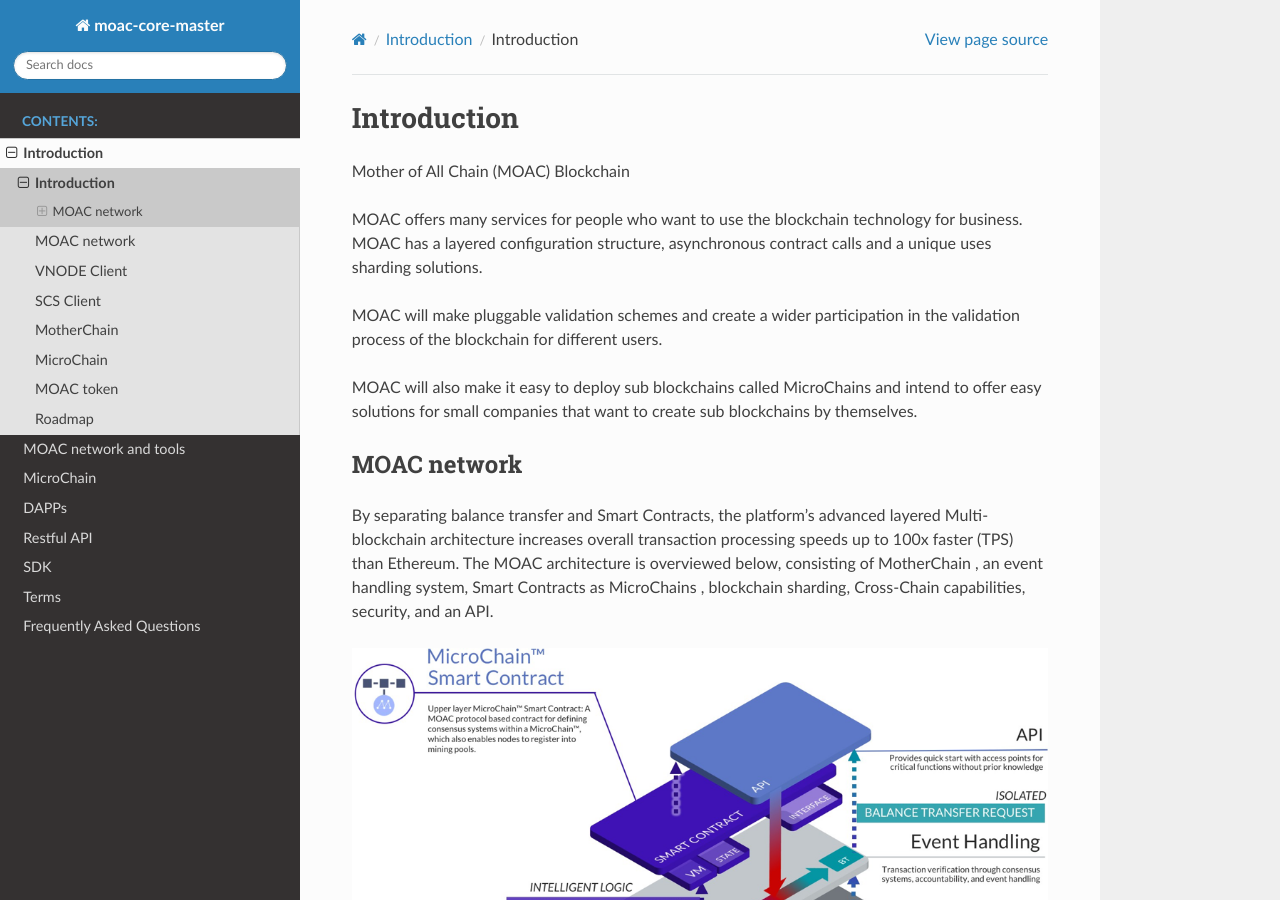
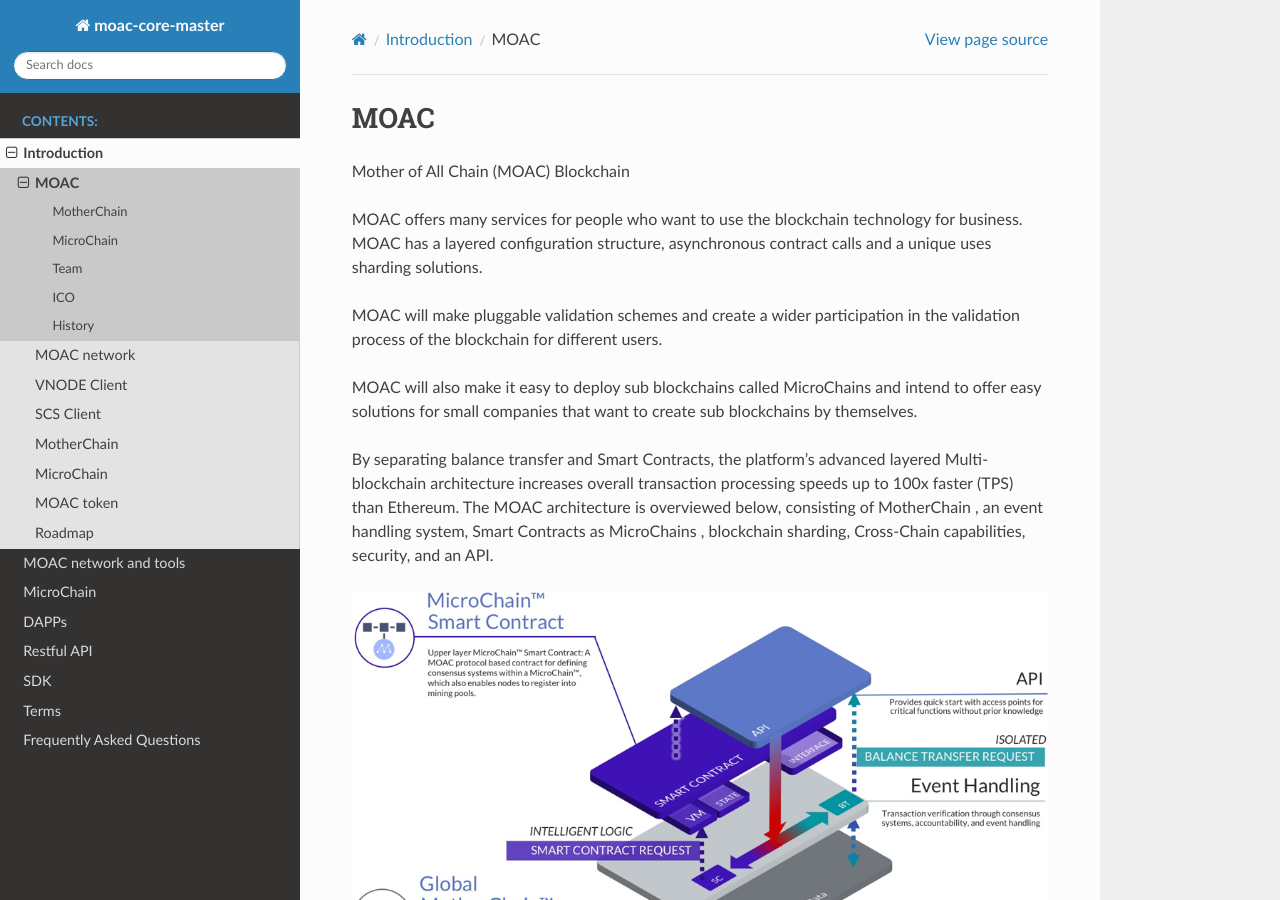
Before and after one commit to MOACChain/MOAC-DOCS, a Sphinx documentation site: the page built from Docs/intro/Introduction.rst, in a window 1280 px wide and 900 px high. Built offline with Sphinx 7.4.7 and the Read the Docs theme 2.0.0, drawn with Linux system fonts in a browser that asks for light colours.

```diff
--- a/Docs/intro/Introduction.rst
+++ b/Docs/intro/Introduction.rst
@@ -1,4 +1,4 @@
-Introduction
+MOAC
 ----------
 
 Mother of All Chain (MOAC) Blockchain
@@ -15,8 +15,6 @@ MOAC will also make it easy to deploy sub blockchains called MicroChains and int
 offer easy solutions for small companies that want to create sub
 blockchains by themselves.
 
-MOAC network
-^^^^^^^^^^^^
 
 By separating balance transfer and Smart Contracts, the platform’s advanced layered Multi-blockchain architecture increases overall transaction processing speeds up to 100x faster (TPS) than Ethereum. The MOAC architecture  is  overviewed  below,  consisting of MotherChain       , an event handling system, Smart Contracts as MicroChains , blockchain sharding, Cross-Chain capabilities, security, and an API.
 
--- a/Docs/intro/Versions.rst
+++ b/Docs/intro/Versions.rst
@@ -1,7 +1,7 @@
 Roadmap
 ==========================
 
-.. figure:: ../image/Roadmap2019.png
+.. figure:: ../image/WhitePaperGraph.png
 
 
 **1.盘古 (Pangu)**
--- a/Docs/intro/index.rst
+++ b/Docs/intro/index.rst
@@ -8,7 +8,7 @@ Introduction
 
 .. toctree::
    :maxdepth: 2
-   :caption: Introduction:
+   :caption: Content:
 
    Introduction
    MOACnetwork
```
Also changed, not shown: Docs/image/WhitePaperGraph.png (added).
